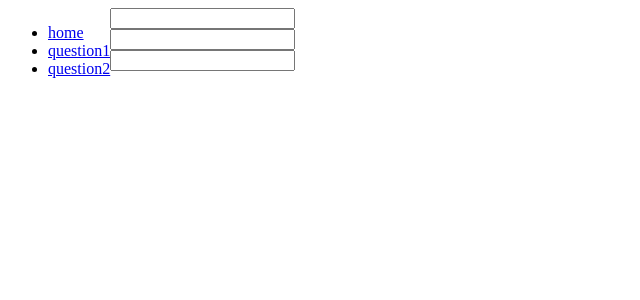
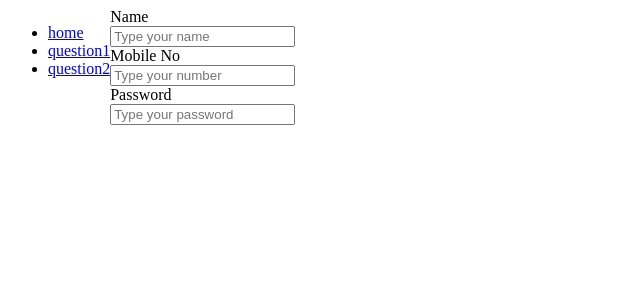
Before and after one commit to AmitShawGit/React_Machine_Test, a React (Create React App) app: page /form in a window 1280 px wide. Shown: the top 300 px of the page, without its empty margins (0-640 px from the left). Built offline with nearby package versions, Linux system fonts and the light colour scheme.

Commit message:
formsubmission

```diff
--- a/src/components/Question2/Input.jsx
+++ b/src/components/Question2/Input.jsx
@@ -1,10 +1,11 @@
 import React from 'react';
 
 const Input = (props) => {
+  let {label,type,placeholder} = props
   return (
     <div>
-      <label htmlFor="">{props.label}</label>
-      <input type={props.type} name="" id="" placeholder={props.placeholder}/>
+      <label htmlFor="">{label}</label><br />
+      <input type={type}  placeholder={placeholder}/> <br />
     </div>
   )
 }
--- a/src/components/Question2/MainForm.jsx
+++ b/src/components/Question2/MainForm.jsx
@@ -1,14 +1,20 @@
 import React from 'react'
 import Input from './Input'
 const MainForm = () => {
-    let fields = [
-        {id:1,label:"Name",type:"text",placeholder:"Type your name"},
-        {id:2,label:"Mobile No",type:"number",placeholder:"Type your number"},
-        {id:3,label:"Password",type:"password",placeholder:"Type your password"},
-    ]
+  let fields = [
+    {
+      id: 1,
+      label: "Name",
+      type: "text",
+      placeholder: "Type your name",
+    },
+
+    { id: 2, label: "Mobile No", type: "number", placeholder: "Type your number" },
+    { id: 3, label: "Password", type: "password", placeholder: "Type your password" },
+  ]
   return (
     <div>
-        {fields.map((id,elem)=>{ return <Input key={id} label={elem.label} type={elem.type} placeholder={elem.placeholder} />})}
+      {fields.map((elem, id) => { return <Input key={id} label={elem.label} type={elem.type} placeholder={elem.placeholder}  /> })}
 
     </div>
   )
```
